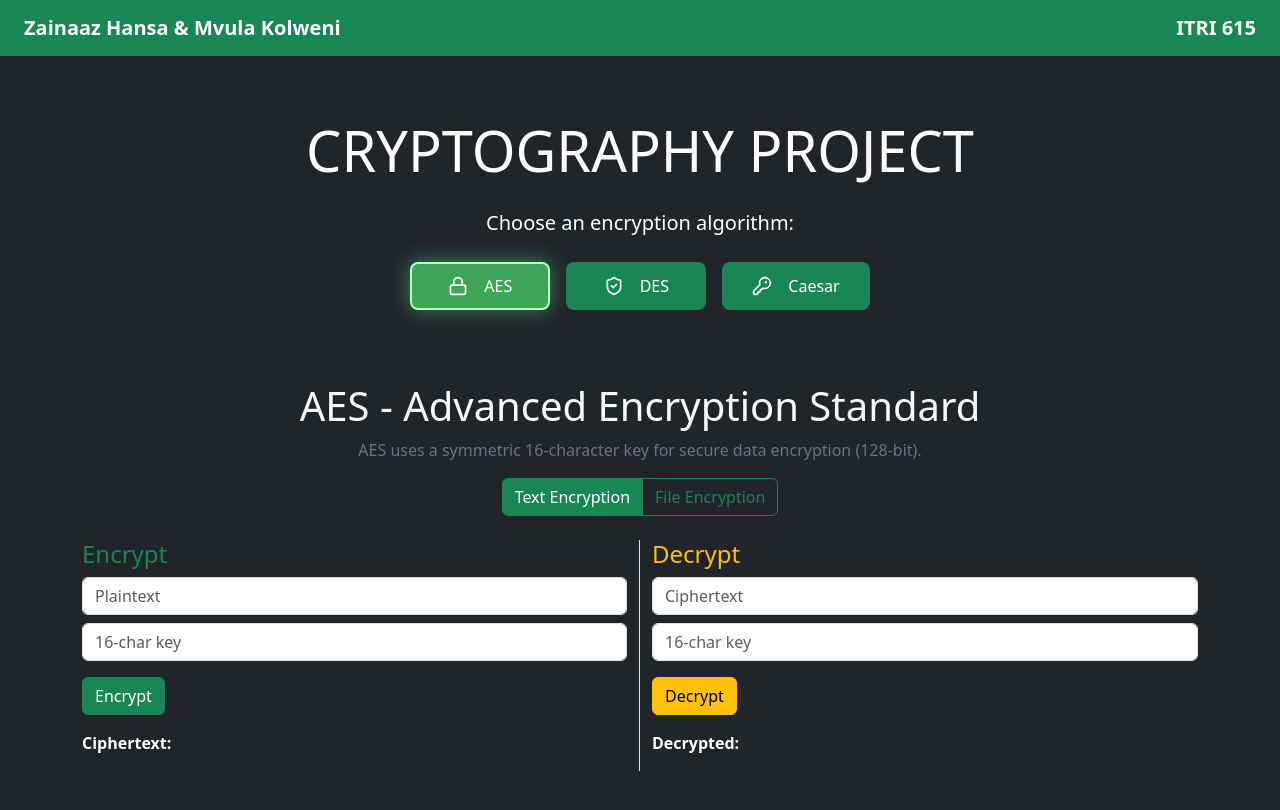
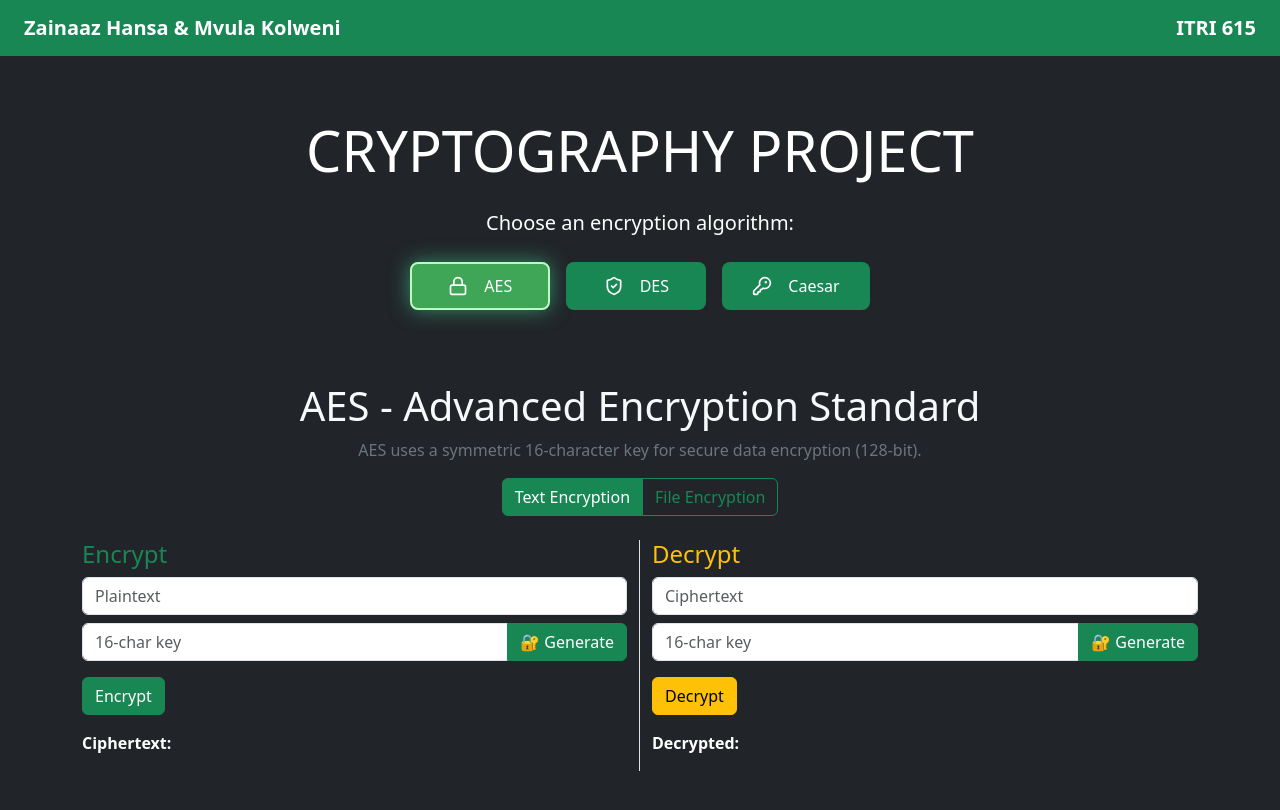
Before and after one commit to zainaaazz/CryptographyWebApp, a React (Create React App) app in the folder frontend/: page /aes in a window 1280 px wide. Shown: the top 810 px of the page. Built offline with nearby package versions, Linux system fonts and the light colour scheme.

Commit message:
Random Key generation - Text

```diff
--- a/frontend/package.json
+++ b/frontend/package.json
@@ -4,9 +4,10 @@
   "private": true,
   "dependencies": {
     "axios": "^1.8.4",
-    "bootstrap": "^5.3.2",
+    "bootstrap": "^5.3.5",
     "lucide-react": "^0.487.0",
     "react": "^18.2.0",
+    "react-bootstrap": "^2.10.9",
     "react-dom": "^18.2.0",
     "react-router-dom": "^6.20.1",
     "react-scripts": "5.0.1"
--- a/frontend/src/AESPage.js
+++ b/frontend/src/AESPage.js
@@ -32,6 +32,12 @@ export default function AESPage() {
     }
   };
 
+  const generateKey = () => {
+    const chars = 'ABCDEFGHIJKLMNOPQRSTUVWXYZabcdefghijklmnopqrstuvwxyz0123456789';
+    const randomKey = Array.from({ length: 16 }, () => chars[Math.floor(Math.random() * chars.length)]).join('');
+    setKey(randomKey);
+  };
+
   return (
     <div className="container mt-4">
       <h1 className="text-light text-center">AES - Advanced Encryption Standard</h1>
@@ -41,16 +47,10 @@ export default function AESPage() {
 
       <div className="d-flex justify-content-center mb-4">
         <div className="btn-group">
-    <button
-      className={`btn ${activeTab === 'text' ? 'btn-success' : 'btn-outline-success'}`}
-      onClick={() => setActiveTab('text')}
-    >
+          <button className={`btn ${activeTab === 'text' ? 'btn-success' : 'btn-outline-success'}`} onClick={() => setActiveTab('text')}>
             Text Encryption
           </button>
-    <button
-      className={`btn ${activeTab === 'file' ? 'btn-success' : 'btn-outline-success'}`}
-      onClick={() => setActiveTab('file')}
-    >
+          <button className={`btn ${activeTab === 'file' ? 'btn-success' : 'btn-outline-success'}`} onClick={() => setActiveTab('file')}>
             File Encryption
           </button>
         </div>
@@ -63,7 +63,12 @@ export default function AESPage() {
           <div className="col-md-6 border-end">
             <h4 className="text-success">Encrypt</h4>
             <input className="form-control mb-2" placeholder="Plaintext" value={plaintext} onChange={e => setPlaintext(e.target.value)} />
-            <input className="form-control mb-3" placeholder="16-char key" value={key} onChange={e => setKey(e.target.value)} />
+
+            <div className="input-group mb-3">
+              <input className="form-control" placeholder="16-char key" value={key} onChange={e => setKey(e.target.value)} />
+              <button className="btn btn-success" onClick={generateKey}>🔐 Generate</button>
+            </div>
+
             <button className="btn btn-success" onClick={encryptText}>Encrypt</button>
             <p className="mt-3"><strong>Ciphertext:</strong> <code>{ciphertext}</code></p>
           </div>
@@ -71,7 +76,12 @@ export default function AESPage() {
           <div className="col-md-6">
             <h4 className="text-warning">Decrypt</h4>
             <input className="form-control mb-2" placeholder="Ciphertext" value={ciphertext} onChange={e => setCiphertext(e.target.value)} />
-            <input className="form-control mb-3" placeholder="16-char key" value={key} onChange={e => setKey(e.target.value)} />
+
+            <div className="input-group mb-3">
+              <input className="form-control" placeholder="16-char key" value={key} onChange={e => setKey(e.target.value)} />
+              <button className="btn btn-success" onClick={generateKey}>🔐 Generate</button>
+            </div>
+
             <button className="btn btn-warning" onClick={decryptText}>Decrypt</button>
             <p className="mt-3"><strong>Decrypted:</strong> <code>{decryptedText}</code></p>
           </div>
--- a/frontend/src/DESPage.js
+++ b/frontend/src/DESPage.js
@@ -32,6 +32,12 @@ export default function DESPage() {
     }
   };
 
+  const generateKey = () => {
+    const chars = 'ABCDEFGHIJKLMNOPQRSTUVWXYZabcdefghijklmnopqrstuvwxyz0123456789';
+    const randomKey = Array.from({ length: 24 }, () => chars[Math.floor(Math.random() * chars.length)]).join('');
+    setKey(randomKey);
+  };
+
   return (
     <div className="container mt-4">
       <h1 className="text-light text-center">DES - Data Encryption Standard</h1>
@@ -41,21 +47,14 @@ export default function DESPage() {
 
       <div className="d-flex justify-content-center mb-4">
         <div className="btn-group">
-    <button
-      className={`btn ${activeTab === 'text' ? 'btn-success' : 'btn-outline-success'}`}
-      onClick={() => setActiveTab('text')}
-    >
+          <button className={`btn ${activeTab === 'text' ? 'btn-success' : 'btn-outline-success'}`} onClick={() => setActiveTab('text')}>
             Text Encryption
           </button>
-    <button
-      className={`btn ${activeTab === 'file' ? 'btn-success' : 'btn-outline-success'}`}
-      onClick={() => setActiveTab('file')}
-    >
+          <button className={`btn ${activeTab === 'file' ? 'btn-success' : 'btn-outline-success'}`} onClick={() => setActiveTab('file')}>
             File Encryption
           </button>
         </div>
       </div>
-
 
       {error && <div className="alert alert-danger">{error}</div>}
 
@@ -64,7 +63,12 @@ export default function DESPage() {
           <div className="col-md-6 border-end">
             <h4 className="text-success">Encrypt</h4>
             <input className="form-control mb-2" placeholder="Plaintext" value={plaintext} onChange={e => setPlaintext(e.target.value)} />
-            <input className="form-control mb-3" placeholder="24-char key" value={key} onChange={e => setKey(e.target.value)} />
+
+            <div className="input-group mb-3">
+              <input className="form-control" placeholder="24-char key" value={key} onChange={e => setKey(e.target.value)} />
+              <button className="btn btn-success" onClick={generateKey}>🔐 Generate</button>
+            </div>
+
             <button className="btn btn-success" onClick={encryptText}>Encrypt</button>
             <p className="mt-3"><strong>Ciphertext:</strong> <code>{ciphertext}</code></p>
           </div>
@@ -72,7 +76,12 @@ export default function DESPage() {
           <div className="col-md-6">
             <h4 className="text-warning">Decrypt</h4>
             <input className="form-control mb-2" placeholder="Ciphertext" value={ciphertext} onChange={e => setCiphertext(e.target.value)} />
-            <input className="form-control mb-3" placeholder="24-char key" value={key} onChange={e => setKey(e.target.value)} />
+
+            <div className="input-group mb-3">
+              <input className="form-control" placeholder="24-char key" value={key} onChange={e => setKey(e.target.value)} />
+              <button className="btn btn-success" onClick={generateKey}>🔐 Generate</button>
+            </div>
+
             <button className="btn btn-warning" onClick={decryptText}>Decrypt</button>
             <p className="mt-3"><strong>Decrypted:</strong> <code>{decryptedText}</code></p>
           </div>
```
Also changed, not shown: 1 other file (tests, documents, lock files or other folders). Lines whose indentation alone changed are shown as unchanged.
